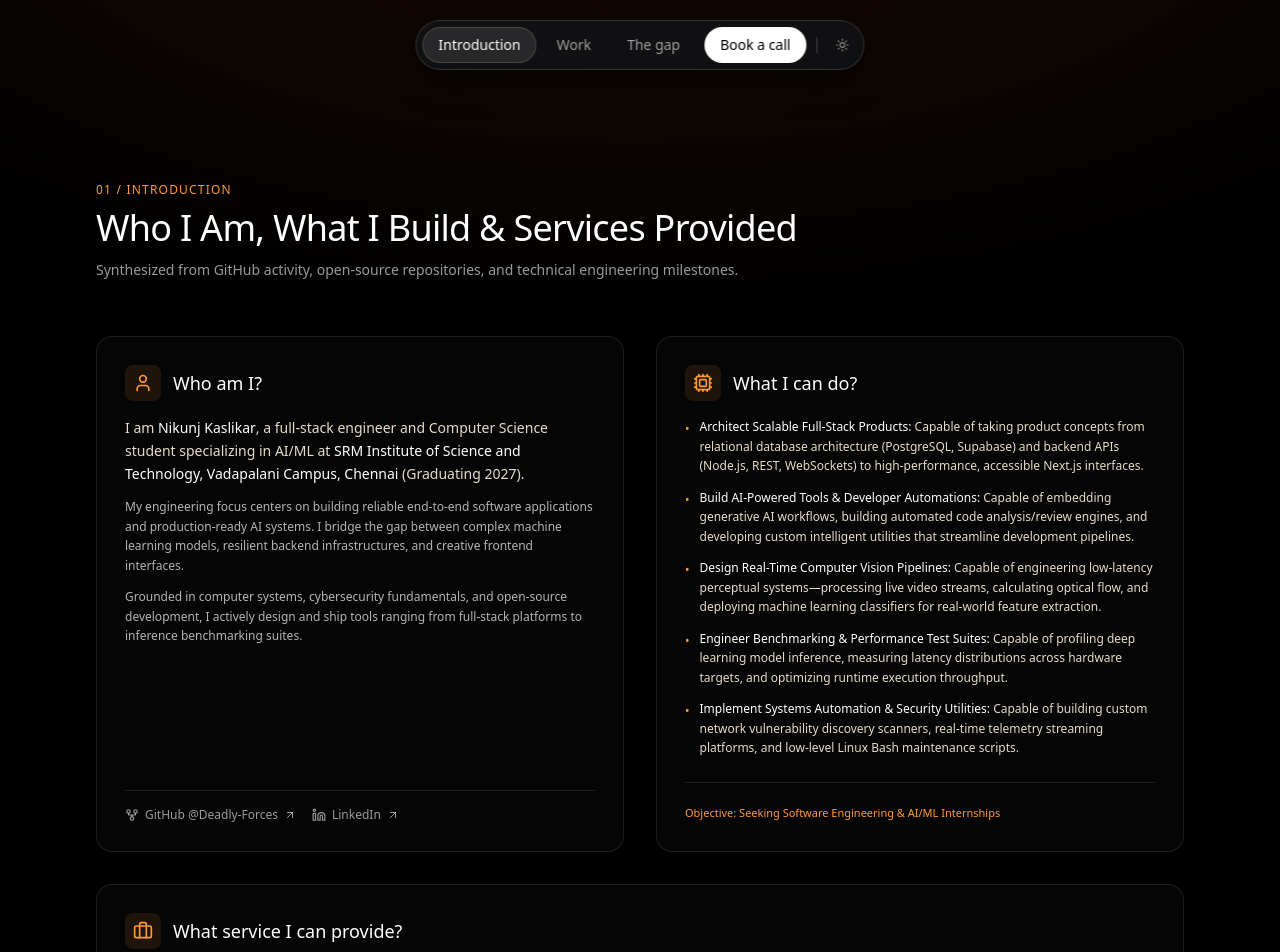
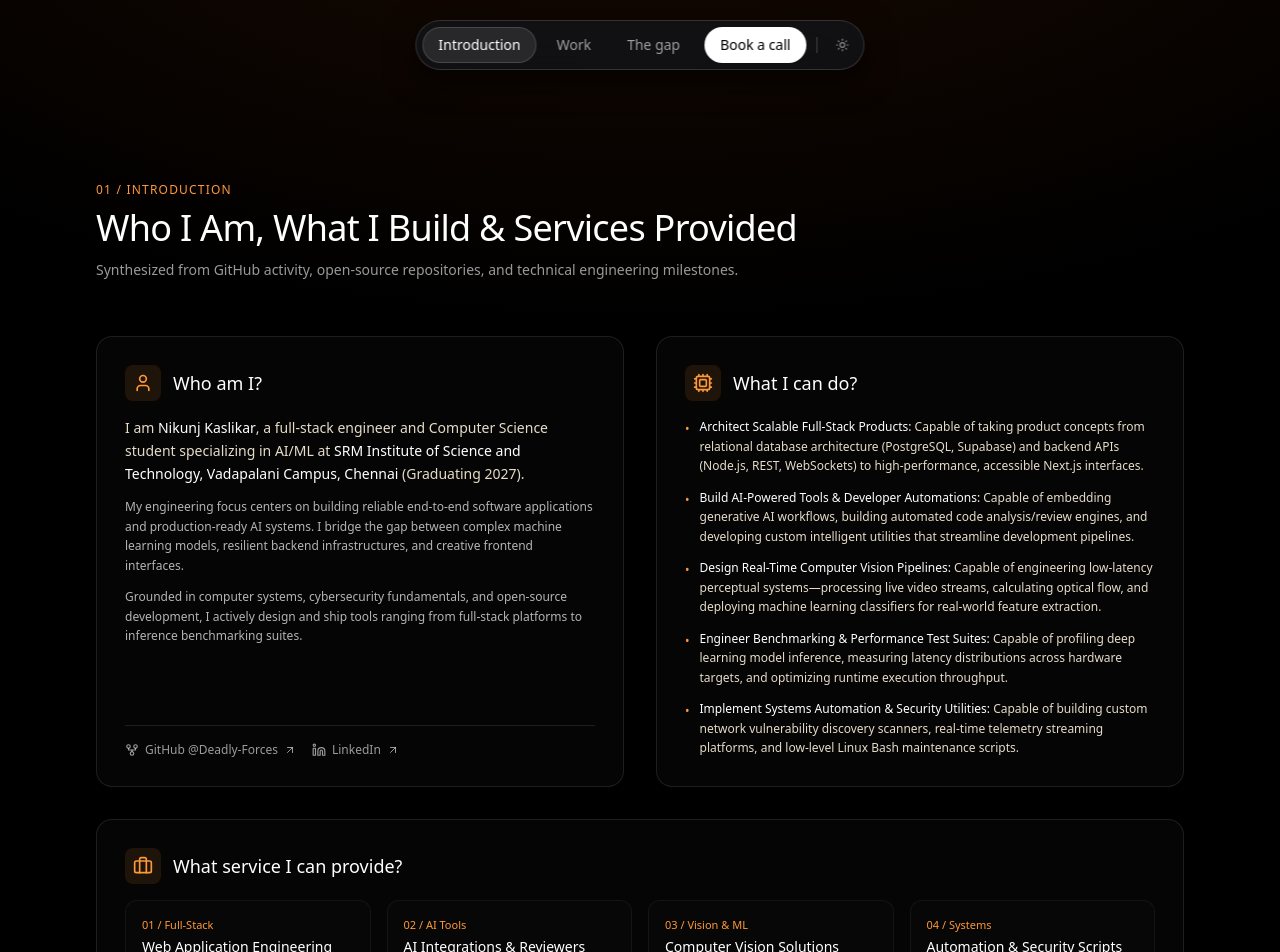
Before and after one commit to Deadly-Forces/Deadly-Forces.github.io, a Next.js app: page /home in a window 1280 px wide. Shown: the top 952 px of the page. Built offline with nearby package versions, Linux system fonts and the light colour scheme.

Commit message:
Remove objective line from What I can do card

```diff
--- a/components/introduction-section.tsx
+++ b/components/introduction-section.tsx
@@ -132,12 +132,6 @@ export function IntroductionSection() {
                 </li>
               </ul>
             </div>
-
-            <div className="mt-6 border-t border-white/10 pt-4">
-              <span className="font-mono text-[11px] text-[#FF9838]">
-                Objective: Seeking Software Engineering & AI/ML Internships
-              </span>
-            </div>
           </motion.div>
 
           {/* Card 3: What service I can provide? */}
```
